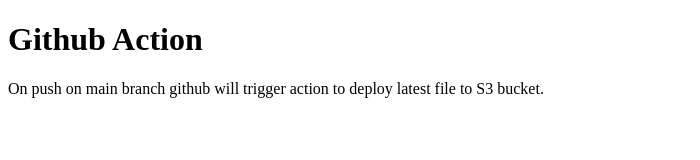
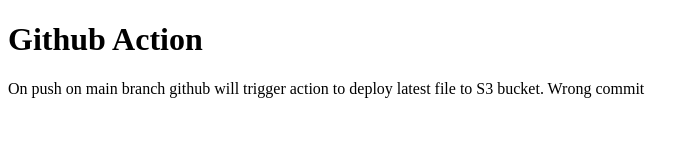
Before and after one commit to frontend-helper/github-action, a plain HTML site: page public/index.html in a window 1280 px wide. Shown: the whole page, without its empty margins (0-700 px from the left). Drawn offline with Linux system fonts and the light colour scheme.

```diff
--- a/public/index.html
+++ b/public/index.html
@@ -11,7 +11,7 @@
       <h1>Github Action</h1>
       <p>
         On push on main branch github will trigger action to deploy latest file
-        to S3 bucket.
+        to S3 bucket. Wrong commit
       </p>
     </header>
   </body>
```
